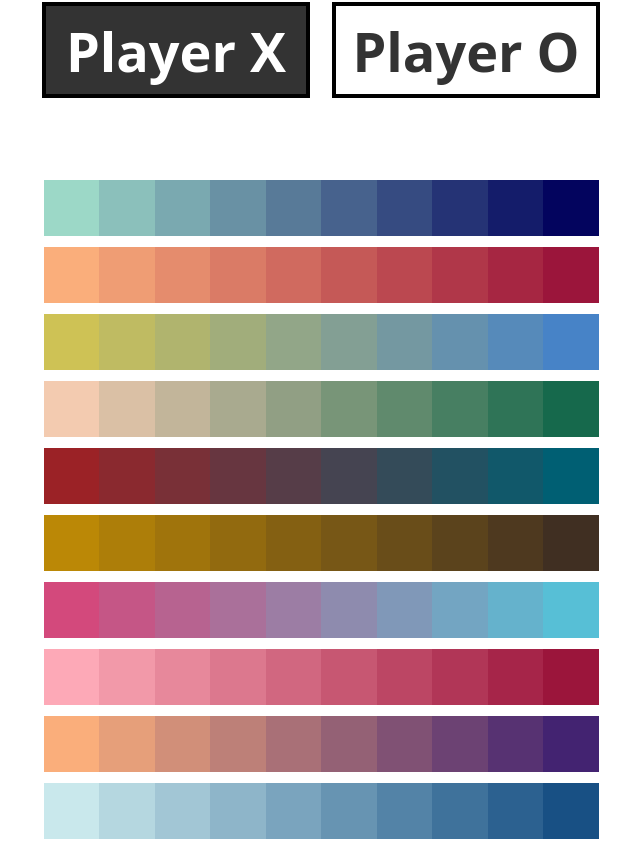
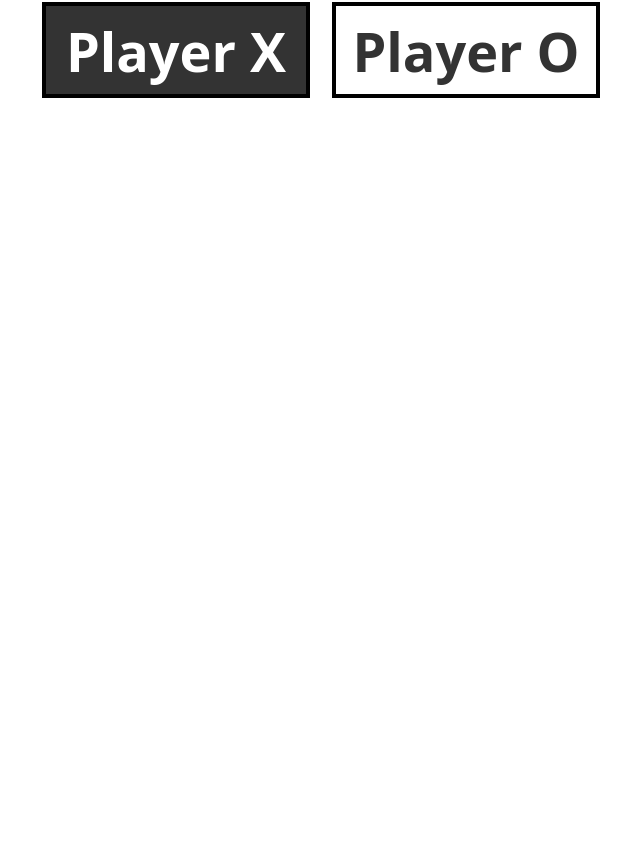
Before and after one commit to Carolista/tic-tac-toe, a React (Vite) app: page / in a window 1280 px wide. Shown: the part 785-1633 px from the top of the page, without its empty margins (319-959 px from the left). After the commit the page ends 935 px from the top, so only its background shows below. Built offline with nearby package versions, Linux system fonts and the light colour scheme; a web font is replaced by a local one.

Commit message:
added some TODOs before branching off

```diff
--- a/src/App.jsx
+++ b/src/App.jsx
@@ -9,6 +9,9 @@ import Palettes from './components/Palettes';
 // TODO: handle a no-win scenario
 // TODO: add a settings modal
 // TODO: add dark mode and light mode
+// TODO: let player choose a color palette
+// TODO: make some palettes unavailable and
+// unlock them at intervals as user plays more games
 
 function App() {
 	const [currentPlayer, setCurrentPlayer ] = useState(["X", "O"][Math.floor(Math.random() * 2)]);
@@ -18,7 +21,7 @@ function App() {
 			<Header />
 			<Main currentPlayer={currentPlayer} setCurrentPlayer={setCurrentPlayer} />
 			<Footer player={currentPlayer} />
-            <Palettes />
+            {/* <Palettes /> TEMP for testing */}
 		</div>
 	);
 }
```
